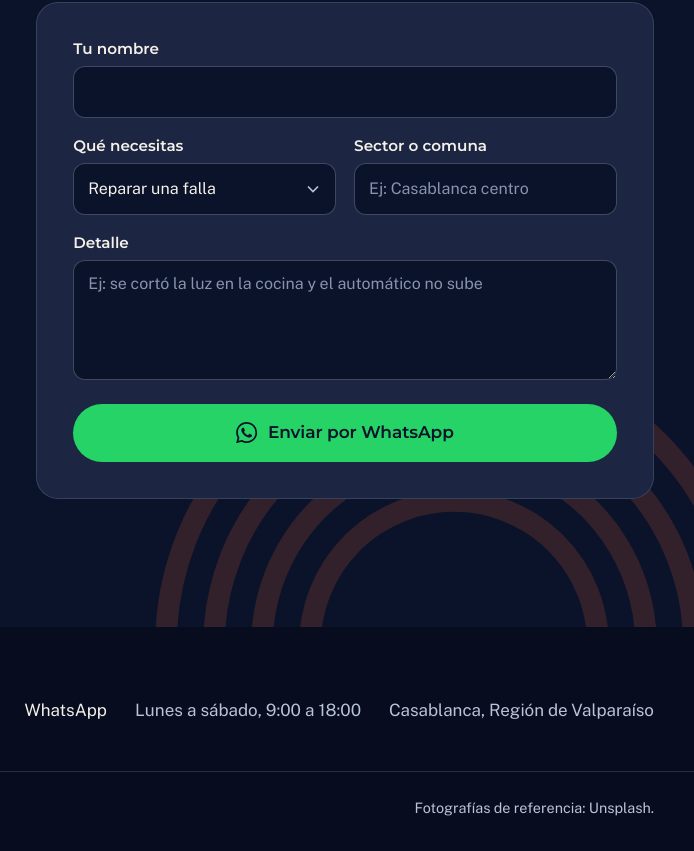
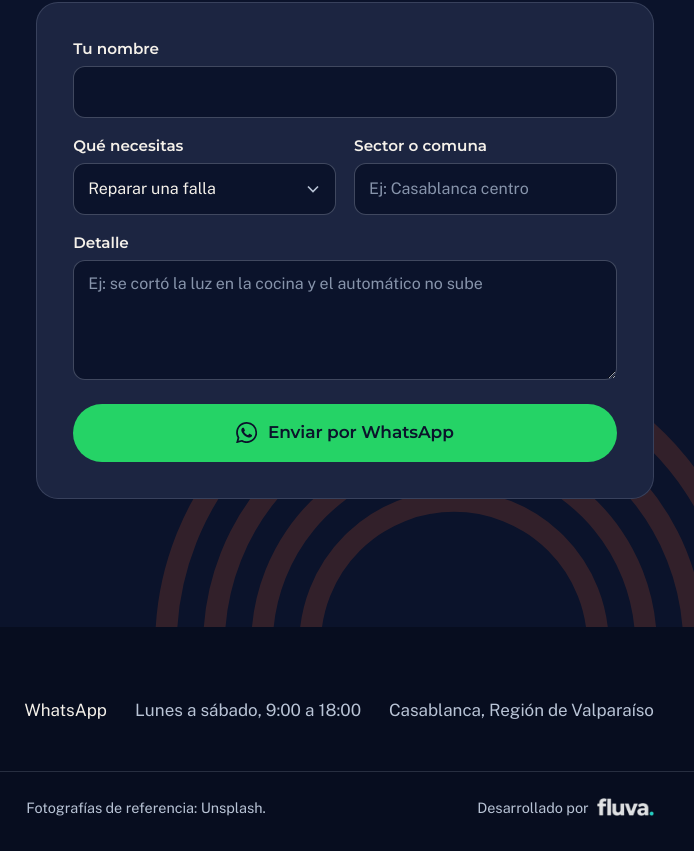
Before and after one commit to matyast21-star/ingevera, a plain HTML site: page index.html in a window 1280 px wide. Shown: the part 5820-6671 px from the top of the page, 586-1280 px from the left. Drawn offline with Linux system fonts and the light colour scheme.

Commit message:
Agregar crédito: desarrollado por fluva
Co-Authored-By: Claude Opus 5.5 <noreply@anthropic.com>
Claude-Session: https://claude.ai/code/session_01XSnBSsrrQd2tFnyhEzS5sg

```diff
--- a/assets/styles.css
+++ b/assets/styles.css
@@ -211,6 +211,8 @@ section{position:relative}
 .foot__list a{color:var(--on-dark);text-decoration:none;display:inline-flex;align-items:center;min-height:44px}
 .foot__list a:hover{text-decoration:underline;text-underline-offset:4px}
 .foot__list li{display:flex;align-items:center;min-height:44px}
+.credit{display:inline-flex;align-items:center;gap:8px}
+.credit img{height:18px;width:auto;opacity:.9}
 .foot__base{display:flex;flex-wrap:wrap;justify-content:space-between;gap:8px 24px;margin-top:32px;padding-top:24px;border-top:1px solid var(--line-dark);font-size:.9rem}
 
 /* Mobile bar */
--- a/index.html
+++ b/index.html
@@ -8,6 +8,7 @@
 <meta name="page-type" content="service">
 <meta name="site-kind" content="other">
 <meta name="theme-color" content="#0B132B">
+<meta name="author" content="fluva">
 <meta property="og:type" content="website">
 <meta property="og:locale" content="es_CL">
 <meta property="og:title" content="INGEVERA · Ingeniería y Soluciones Eléctricas">
@@ -315,6 +316,7 @@
   <div class="wrap foot__base">
     <p>© <span data-year>2026</span> INGEVERA, Ingeniería y Soluciones Eléctricas.</p>
     <p>Fotografías de referencia: Unsplash.</p>
+    <p class="credit">Desarrollado por <img src="assets/img/fluva.png" alt="fluva" width="140" height="44" loading="lazy"></p>
   </div>
 </footer>
 
```
Also changed, not shown: assets/img/fluva.png (added).
